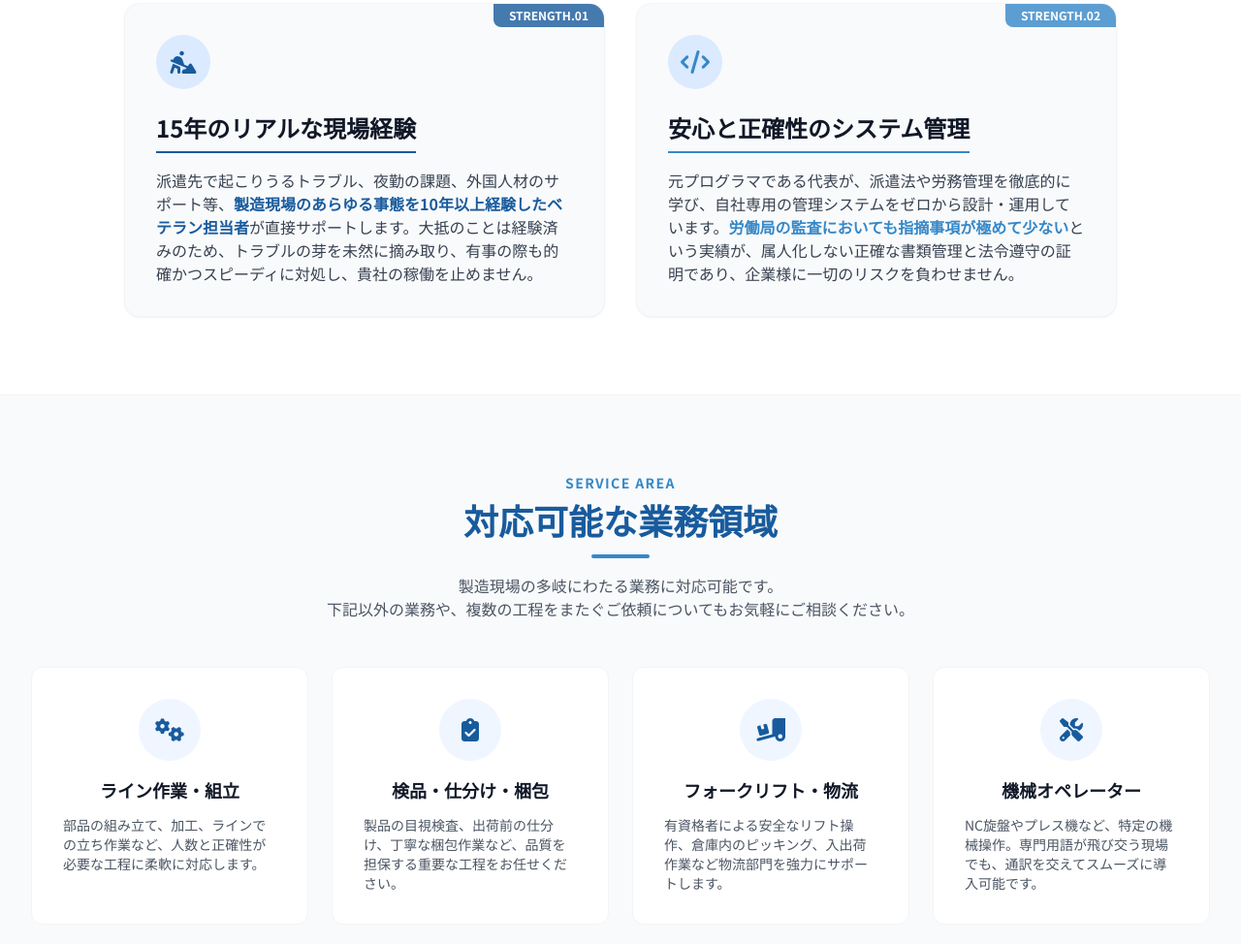
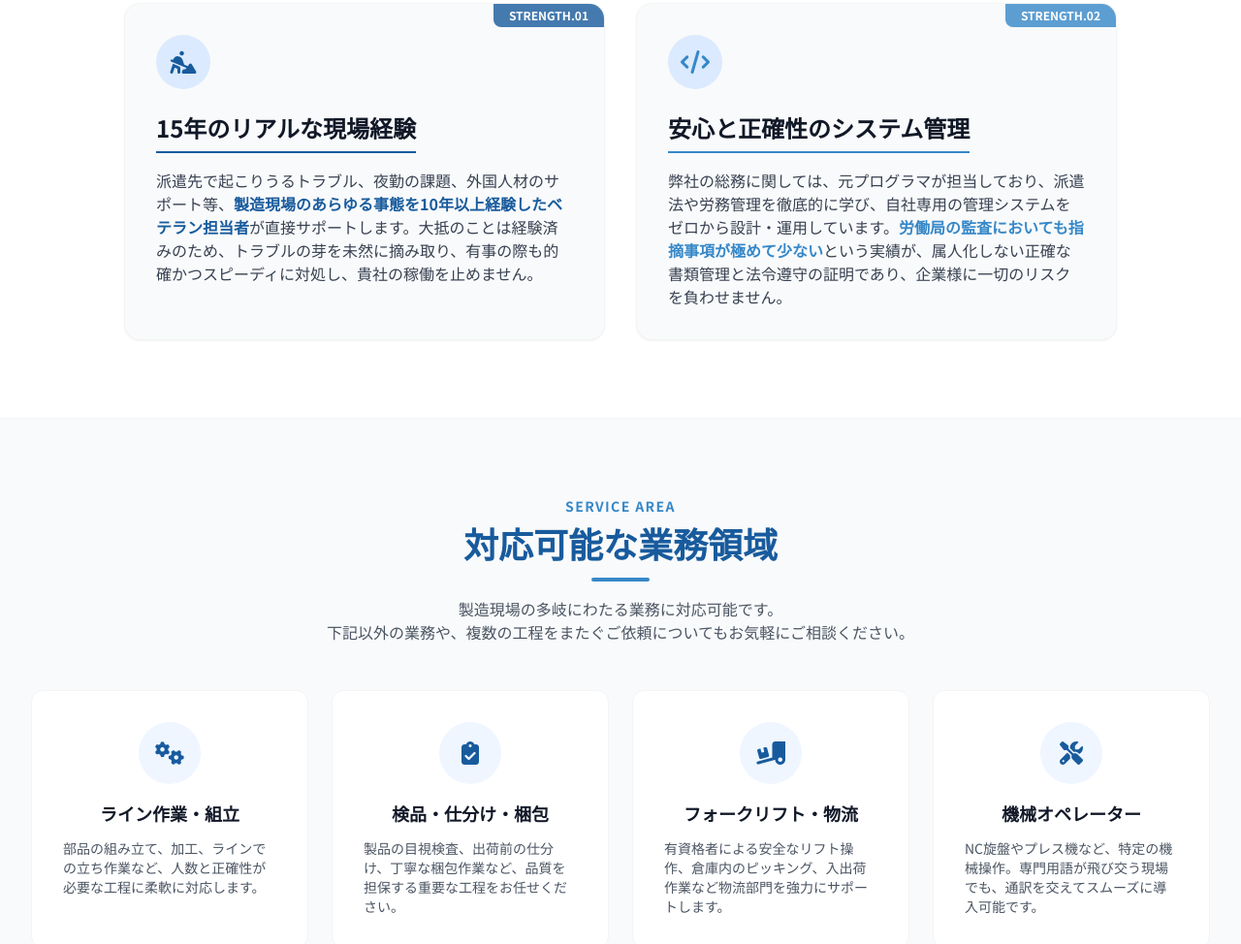
Before and after one commit to jobconnections/jobconnections.github.io, a plain HTML site: page index.html in a window 1280 px wide. Shown: the part 1075-2049 px from the top of the page at 97% size. Drawn offline with nearby package versions, Linux system fonts and the light colour scheme.

Commit message:
文言を微修正

```diff
--- a/index.html
+++ b/index.html
@@ -177,7 +177,7 @@
                             </div>
                             <h4 class="text-2xl font-bold text-gray-900 mb-4 border-b-2 border-secondary pb-2 inline-block">安心と正確性のシステム管理</h4>
                             <p class="text-gray-700 leading-relaxed text-sm sm:text-base">
-                                元プログラマである代表が、派遣法や労務管理を徹底的に学び、自社専用の管理システムをゼロから設計・運用しています。<span class="font-bold text-secondary">労働局の監査においても指摘事項が極めて少ない</span>という実績が、属人化しない正確な書類管理と法令遵守の証明であり、企業様に一切のリスクを負わせません。
+                                弊社の総務に関しては、元プログラマが担当しており、派遣法や労務管理を徹底的に学び、自社専用の管理システムをゼロから設計・運用しています。<span class="font-bold text-secondary">労働局の監査においても指摘事項が極めて少ない</span>という実績が、属人化しない正確な書類管理と法令遵守の証明であり、企業様に一切のリスクを負わせません。
                             </p>
                         </div>
                     </div>
```
